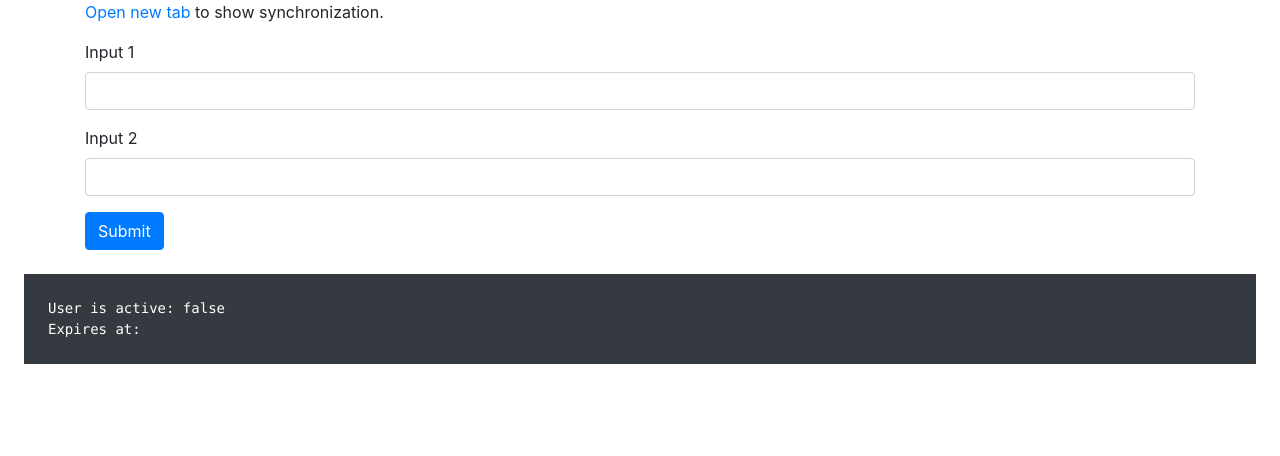
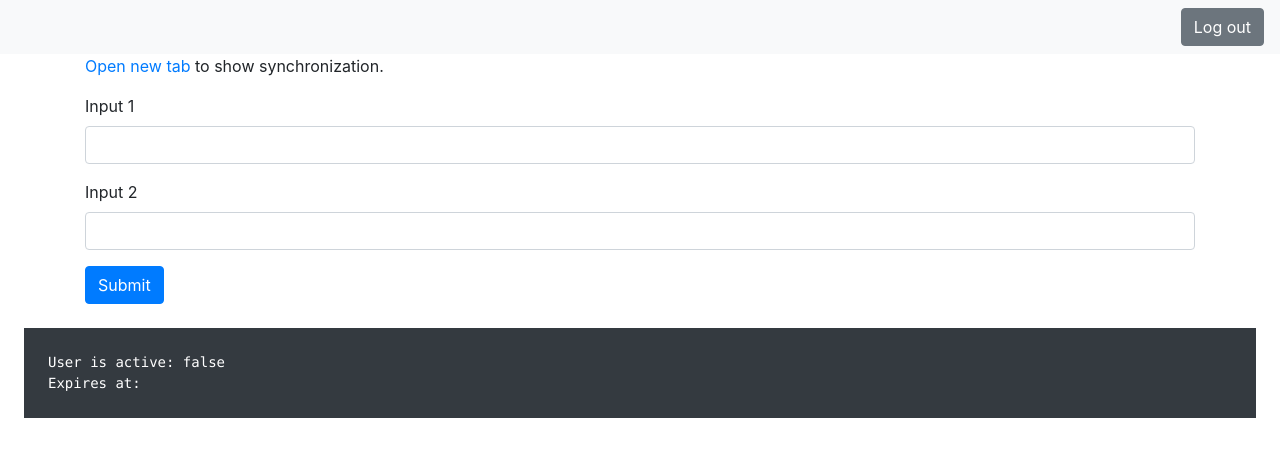
Before and after one commit to tsargent/autologout, a React (Create React App) app: page / in a window 1280 px wide. Shown: the top 456 px of the page. Built offline with nearby package versions, Linux system fonts and the light colour scheme.

Commit message:
add routing

```diff
--- a/package.json
+++ b/package.json
@@ -3,6 +3,7 @@
   "version": "0.1.0",
   "private": true,
   "dependencies": {
+    "@reach/router": "^1.3.3",
     "@testing-library/jest-dom": "^4.2.4",
     "@testing-library/react": "^9.3.2",
     "@testing-library/user-event": "^7.1.2",
--- a/src/App.js
+++ b/src/App.js
@@ -1,7 +1,14 @@
 import React from 'react';
+import { Link } from "@reach/router"
 
 function App() {
   return (
+    <>
+      <nav className="navbar navbar-expand-lg bg-light">
+        <div className="navbar-nav ml-md-auto">
+          <Link to="sign-in" className="btn btn-secondary">Log out</Link>
+        </div>
+      </nav>
       <div className="container">
         <div className="row">
           <div className="col">
@@ -22,6 +29,7 @@ function App() {
           </div>
         </div>
       </div>
+    </>
   );
 }
 
--- a/src/Autologout.js
+++ b/src/Autologout.js
@@ -67,14 +67,16 @@ class AutoLogout extends React.Component {
   getExpiration() {
     this.props.getExpiration().then(data => {
       console.log("getExpiration data:", data)
+      if(data <= 0) {
+        console.log('SHOULD LOG OUT')
+        this.props.onTimeout();
+      }
     })
   }
 
   pollExpiration() {
     if(!this.state.isActive) {
-      this.pollInterval = setInterval(() => this.getExpiration(), 2000);
-    } else {
-      clearInterval(this.pollInterval);
+      this.pollInterval = setInterval(() => this.getExpiration(), 1000);
     }
   }
 
@@ -145,7 +147,7 @@ AutoLogout.defaultProps = {
     'mousemove',
   ],
   localStorageKey: 'inactivity',
-  notifierTime: 25,
+  notifierTime: 10,
 }
 
 AutoLogout.propTypes = {
--- a/src/index.js
+++ b/src/index.js
@@ -19,6 +19,7 @@
 
 import React from 'react';
 import ReactDOM from 'react-dom';
+import { Router, Link, useNavigate } from "@reach/router"
 import App from './App';
 import AutoLogout from "./Autologout";
 import "bootstrap/dist/css/bootstrap.css";
@@ -29,7 +30,7 @@ const nowSeconds = () => Math.floor(Date.now() / 1000);
 const setExpiration = () => new Promise((resolve) => {
   setTimeout(() => {
     const now = nowSeconds();
-    const interval = 30;
+    const interval = 20;
     const payload = {
       created_at: now,
       expires_at: now + interval,
@@ -49,7 +50,7 @@ const getExpiration = () => new Promise((resolve) => {
   }, 200)
 })
 
-const Notifier = ({expiration, isActive, onClickContinue}) => {
+const Notifier = ({ onClickContinue }) => {
   return (
     <div className="modal" tabIndex="-1" role="dialog" style={{display: 'block'}}>
       <div className="modal-dialog" role="document">
@@ -62,7 +63,7 @@ const Notifier = ({expiration, isActive, onClickContinue}) => {
           </div>
           <div className="modal-footer">
             <button type="button" className="btn btn-primary" onClick={onClickContinue}>Continue</button>
-            <button type="button" className="btn btn-secondary" data-dismiss="modal">Log out</button>
+            <Link to="sign-in" className="btn btn-secondary">Log out</Link>
           </div>
         </div>
       </div>
@@ -76,9 +77,18 @@ const FormattedTime = ({utcSeconds}) => {
   return d.toTimeString();
 }
 
-ReactDOM.render(
-  <React.StrictMode>
-    <AutoLogout setExpiration={setExpiration} getExpiration={getExpiration}>
+const SignIn = () => (
+  <>
+    <h2>Sign in</h2>
+    <Link to="/" className="btn btn-primary">Sign in</Link>
+  </>
+)
+
+const Main = () => {
+  const navigate = useNavigate();
+  const logout = () => navigate("sign-in");
+  return (
+    <AutoLogout setExpiration={setExpiration} getExpiration={getExpiration} onTimeout={logout}>
       {({expiration, isActive, showNotifier, onClickContinue}) => (
         <>
           <App />
@@ -92,6 +102,15 @@ ReactDOM.render(
         </>
       )}
     </AutoLogout>
+  )
+}
+
+ReactDOM.render(
+  <React.StrictMode>
+    <Router>
+      <Main path="/" />
+      <SignIn path="sign-in" />
+    </Router>
   </React.StrictMode>,
   document.getElementById('root')
 );
```
Also changed, not shown: 1 other file (tests, documents, lock files or other folders). Lines whose indentation alone changed are shown as unchanged.
